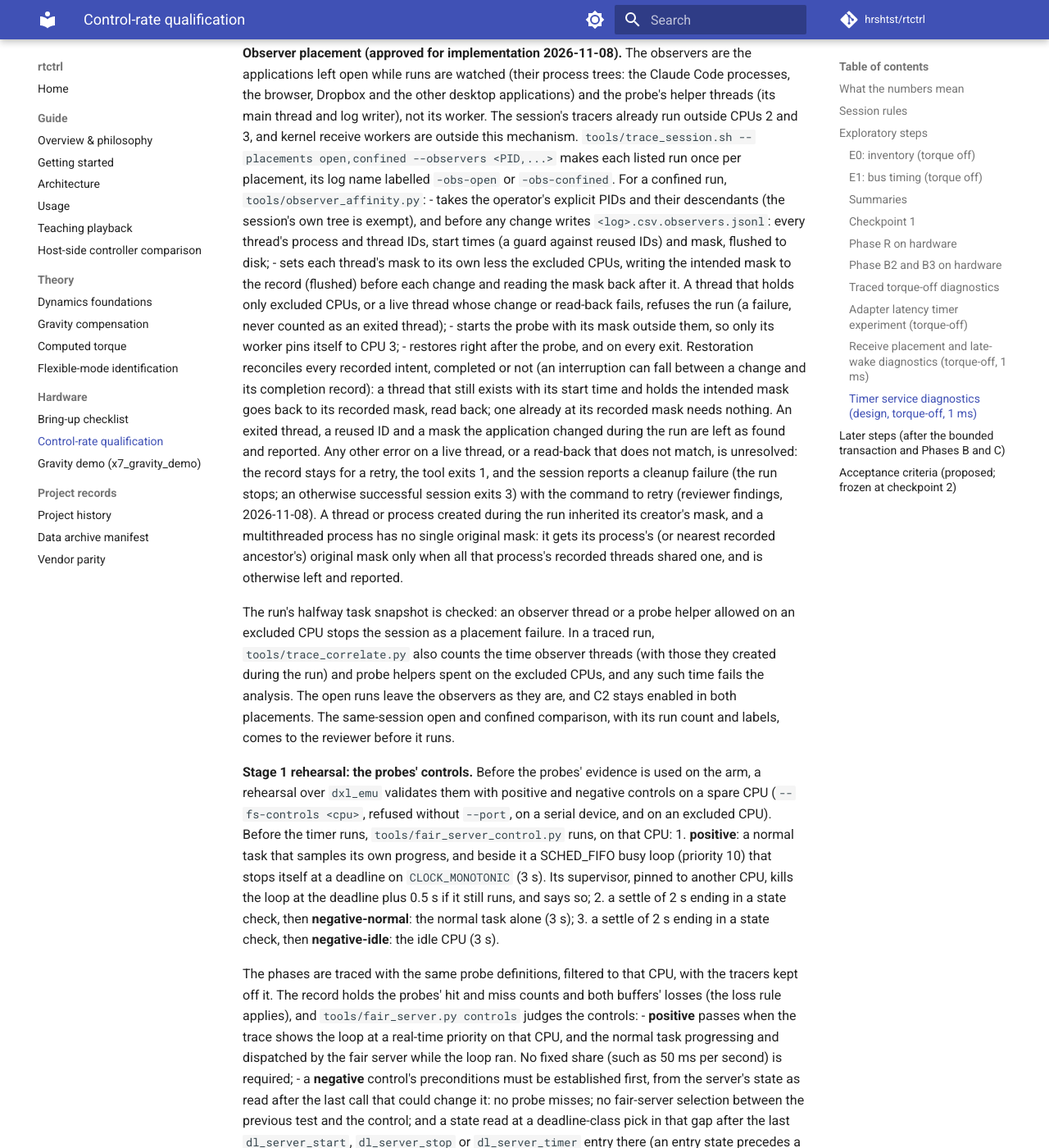
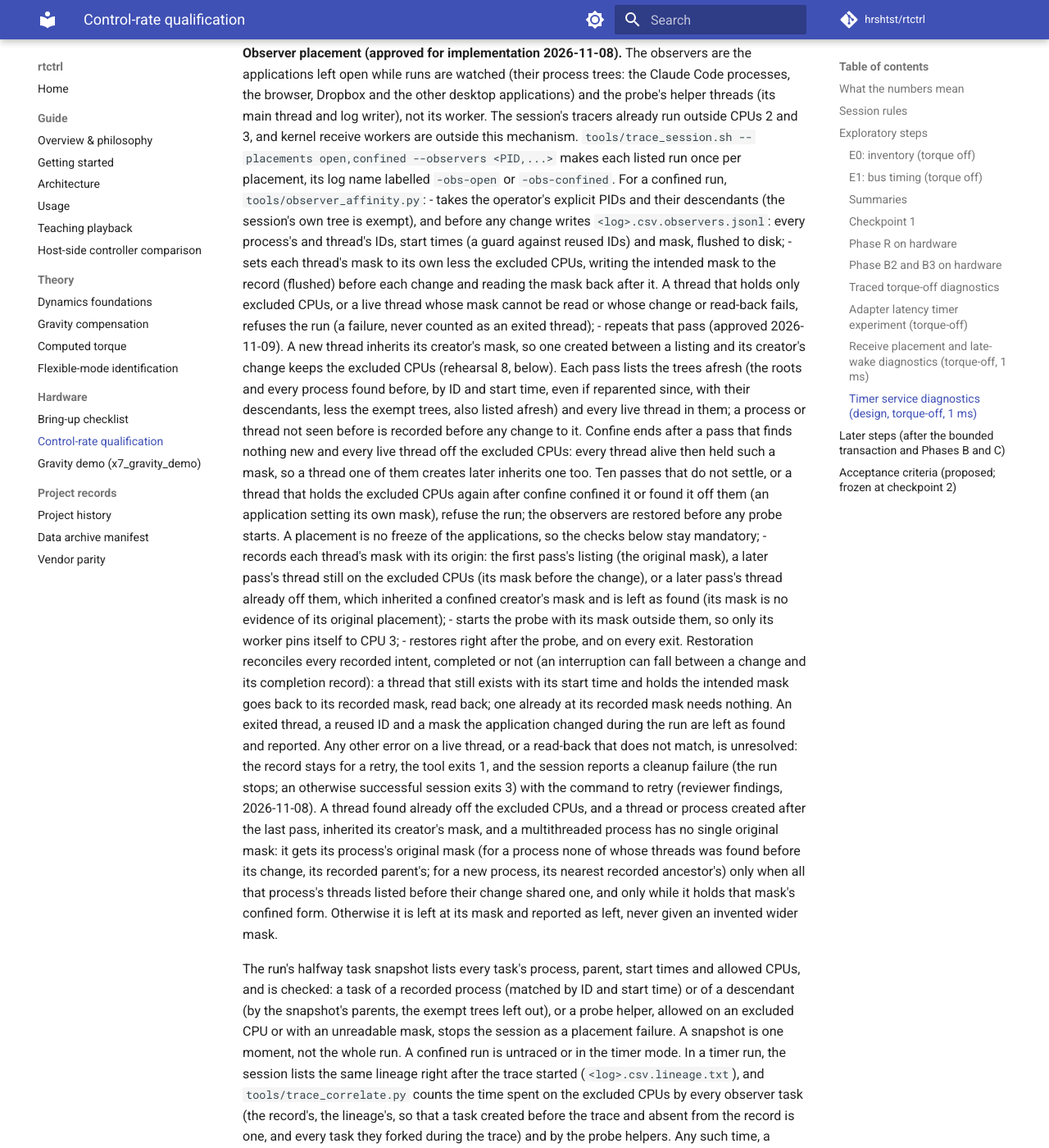
Before and after one commit to hrshtst/rtctrl, an MkDocs documentation site: the page built from docs/hardware/control-rate.md, in a window 1280 px wide and 1400 px high, scrolled down 29790 px. Shown: the whole window at 82% size. Built offline with MkDocs 1.6.1 and Material for MkDocs 9.7.7, drawn with Linux system fonts in a browser that asks for light colours; comment, search, counter and statistics services are not loaded; some of the changed text lies outside the part shown.

Commit message:
docs: rehearsals 7 and 8, and the repeated observer placement
control-rate.md: the observer placement's repeated pass, the threads'
mask origins, restoration of inherited and new threads only to a
justified original, the halfway snapshot's lineage and the trace's
(listed right after the trace started, then the fork events), a confined
run untraced or in the timer mode; rehearsals 7 and 8 (attempt 7
accepted for its recording and controls checks; attempt 8's confined
untraced run a placement failure) and attempt 9's command.
history.md: the rehearsals, and the later full runs in the float smoke's
and the stand-in stop failure's tables.

Claude-Session: https://claude.ai/code/session_019n1vHmKvqcQXktHbT1RjBu

````diff
--- a/docs/hardware/control-rate.md
+++ b/docs/hardware/control-rate.md
@@ -1439,13 +1439,32 @@ makes each listed run once per placement, its log name labelled `-obs-open`
 or `-obs-confined`. For a confined run, `tools/observer_affinity.py`:
 - takes the operator's explicit PIDs and their descendants (the session's
   own tree is exempt), and before any change writes
-  `<log>.csv.observers.jsonl`: every thread's process and thread IDs, start
+  `<log>.csv.observers.jsonl`: every process's and thread's IDs, start
   times (a guard against reused IDs) and mask, flushed to disk;
 - sets each thread's mask to its own less the excluded CPUs, writing the
   intended mask to the record (flushed) before each change and reading the
   mask back after it. A thread that holds only excluded CPUs, or a live
-  thread whose change or read-back fails, refuses the run (a failure, never
-  counted as an exited thread);
+  thread whose mask cannot be read or whose change or read-back fails,
+  refuses the run (a failure, never counted as an exited thread);
+- repeats that pass (approved 2026-11-09). A new thread inherits its
+  creator's mask, so one created between a listing and its creator's change
+  keeps the excluded CPUs (rehearsal 8, below). Each pass lists the trees
+  afresh (the roots and every process found before, by ID and start time,
+  even if reparented since, with their descendants, less the exempt trees,
+  also listed afresh) and every live thread in them; a process or thread not
+  seen before is recorded before any change to it. Confine ends after a pass
+  that finds nothing new and every live thread off the excluded CPUs: every
+  thread alive then held such a mask, so a thread one of them creates later
+  inherits one too. Ten passes that do not settle, or a thread that holds
+  the excluded CPUs again after confine confined it or found it off them (an
+  application setting its own mask), refuse the run; the observers are
+  restored before any probe starts. A placement is no freeze of the
+  applications, so the checks below stay mandatory;
+- records each thread's mask with its origin: the first pass's listing (the
+  original mask), a later pass's thread still on the excluded CPUs (its mask
+  before the change), or a later pass's thread already off them, which
+  inherited a confined creator's mask and is left as found (its mask is no
+  evidence of its original placement);
 - starts the probe with its mask outside them, so only its worker pins
   itself to CPU 3;
 - restores right after the probe, and on every exit. Restoration reconciles
@@ -1458,18 +1477,30 @@ or `-obs-confined`. For a confined run, `tools/observer_affinity.py`:
   read-back that does not match, is unresolved: the record stays for a
   retry, the tool exits 1, and the session reports a cleanup failure (the
   run stops; an otherwise successful session exits 3) with the command to
-  retry (reviewer findings, 2026-11-08). A thread or process created during the run inherited
-  its creator's mask, and a multithreaded process has no single original
-  mask: it gets its process's (or nearest recorded ancestor's) original
-  mask only when all that process's recorded threads shared one, and is
-  otherwise left and reported.
-
-The run's halfway task snapshot is checked: an observer thread or a probe
-helper allowed on an excluded CPU stops the session as a placement failure.
-In a traced run, `tools/trace_correlate.py` also counts the time observer
-threads (with those they created during the run) and probe helpers spent
-on the excluded CPUs, and any such time fails the analysis. The open runs
-leave the observers as they are, and C2 stays enabled in both placements.
+  retry (reviewer findings, 2026-11-08). A thread found already off the
+  excluded CPUs, and a thread or process created after the last pass,
+  inherited its creator's mask, and a multithreaded process has no single
+  original mask: it gets its process's original mask (for a process none of
+  whose threads was found before its change, its recorded parent's; for a
+  new process, its nearest recorded ancestor's) only when all that
+  process's threads listed before their change shared one, and only while it
+  holds that mask's confined form. Otherwise it is left at its mask and
+  reported as left, never given an invented wider mask.
+
+The run's halfway task snapshot lists every task's process, parent, start
+times and allowed CPUs, and is checked: a task of a recorded process
+(matched by ID and start time) or of a descendant (by the snapshot's
+parents, the exempt trees left out), or a probe helper, allowed on an
+excluded CPU or with an unreadable mask, stops the session as a placement
+failure. A snapshot is one moment, not the whole run. A confined run is
+untraced or in the timer mode. In a timer run, the session lists the same
+lineage right after the trace started (`<log>.csv.lineage.txt`), and
+`tools/trace_correlate.py` counts the time spent on the excluded CPUs by
+every observer task (the record's, the lineage's, so that a task created
+before the trace and absent from the record is one, and every task they
+forked during the trace) and by the probe helpers. Any such time, a missing
+lineage or missing process events fails the analysis. The open runs leave
+the observers as they are, and C2 stays enabled in both placements.
 The same-session open and confined comparison, with its run count and
 labels, comes to the reviewer before it runs.
 
@@ -1681,21 +1712,42 @@ verified ledgers, unmounted and removed; no confined run started. This
 validates the staging lifecycle and a short untraced run, not sustained
 recording without losses, complete timing and SMI coverage, or the confined
 placement. The readback now follows the kernel's rounding (above; approved
-2026-11-09). Its implementation comes to the reviewer, then both rehearsals
-repeat with fresh attempts and directories; hardware waits for their review.
-With the emulator prepared as above:
-
-```
-tools/quiet_host.sh stop
-tools/trace_session.sh --port /tmp/rtctrl-rehearsal-tty --usb-device /sys/bus/usb/devices/1-9 \
-  --fs-controls 5 --modes untraced,timer --runs current:1000:rt-idle:fast-motion --duration 10 \
-  --attempt 7 --outdir <dir7>
-tools/quiet_host.sh restore   # also after a failed or interrupted session
+2026-11-09). Its implementation was confirmed the same day, and both
+rehearsals repeated as attempts 7 and 8.
+
+**Rehearsals 7 and 8 (2026-11-09).** At `8318db6`, archived in
+`stage1_rehearsal/` (`stage1-controls-7`, `stage1-placement-8`, with their
+analysis reports). Attempt 7 is accepted for the recording and controls
+checks (reviewer, 2026-11-09). The controls pass (positive and both
+negatives). Its timer run has zero main-trace and TSC-instance losses and
+zero packets reported dropped by tcpdump; its 9,465 sleeps were all on time,
+U is 2,020 ns, and the SMI counts cover the run. Its analysis fails only the
+expected PTY USB association, and its untraced control fails T1, T2 and T6a,
+as every emulator run has. The root-only geometry and readback checks
+worked: every trace array read back exactly. No recorder off-CPU span over
+5 ms began in D state during the probe windows (tcpdump's came before
+them). The controls count toward acceptance while the kernel, the probe
+definitions and the relevant events stay unchanged. Attempt 8's open timer
+run is as complete (its 9,460 paired sleeps on time, one cycle having begun
+without sleeping; U 1,920 ns), but its confined untraced control was a
+placement failure. Halfway through it, a thread of a Claude Code process
+(`JITWorker`), absent from the placement record, was allowed on every CPU,
+and the session stopped before the confined timer run. Confine had listed
+that process's threads, then changed them; the thread is consistent with
+being created in between, though the untraced record does not date its
+creation. The placement rehearsal is not accepted. Confine now repeats its
+pass, and the checks follow the observers' lineage (above; approved
+2026-11-09). Its implementation comes to the reviewer; then the open and
+confined placement session repeats as attempt 9 in a fresh directory.
+Hardware waits for accepted confined-placement and recording evidence. With
+the emulator prepared as above:
+
+```
 tools/quiet_host.sh stop
 tools/trace_session.sh --port /tmp/rtctrl-rehearsal-tty --usb-device /sys/bus/usb/devices/1-9 \
   --modes untraced,timer --placements open,confined --observers <PID,...> \
-  --runs current:1000:rt-idle:fast-motion --duration 10 --attempt 8 --outdir <dir8>
-tools/quiet_host.sh restore
+  --runs current:1000:rt-idle:fast-motion --duration 10 --attempt 9 --outdir <dir9>
+tools/quiet_host.sh restore   # also after a failed or interrupted session
 ```
 
 ## Later steps (after the bounded transaction and Phases B and C)
````
Also changed, not shown: docs/records/history.md (+16 -3 lines).
